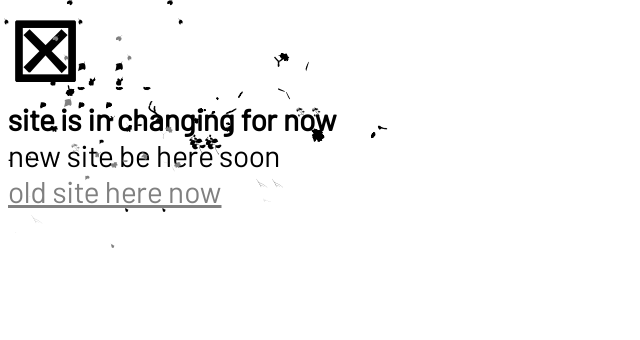
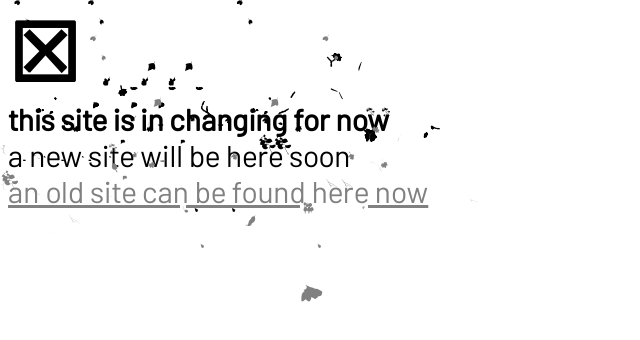
Before and after one commit to stalgiag/site, a plain HTML site: page index.html in a window 1280 px wide. Shown: the whole page, without its empty margins (0-640 px from the left). Drawn offline with Linux system fonts and the light colour scheme.

Commit message:
Update index.html

```diff
--- a/index.html
+++ b/index.html
@@ -27,9 +27,9 @@
   </head>
   <body>
     <h1 alt="box with x in it">&#9746;</h1>
-	<h4>site is in changing for now</h4>
-    <p>new site be here soon</p>
-    <p><a href="https://web.archive.org/web/20220322060837/https%3A%2F%2Fwww.stalgiagrigg.name%2F">old site here now</a></p>
+	<h4>this site is in changing for now</h4>
+    <p>a new site will be here soon</p>
+    <p><a href="https://web.archive.org/web/20220322060837/https%3A%2F%2Fwww.stalgiagrigg.name%2F">an old site can be found here now</a></p>
 
   </body>
 </html>
```
